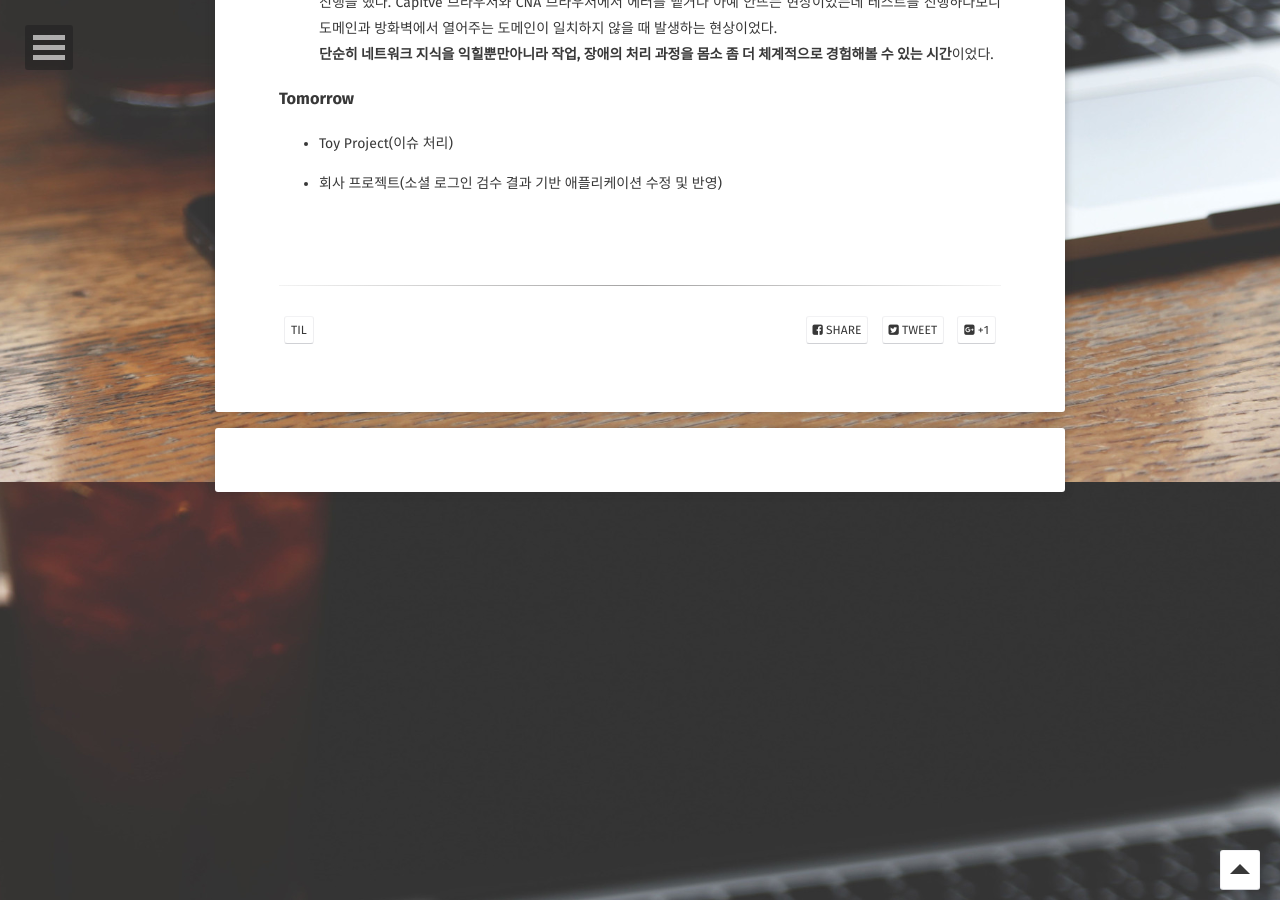
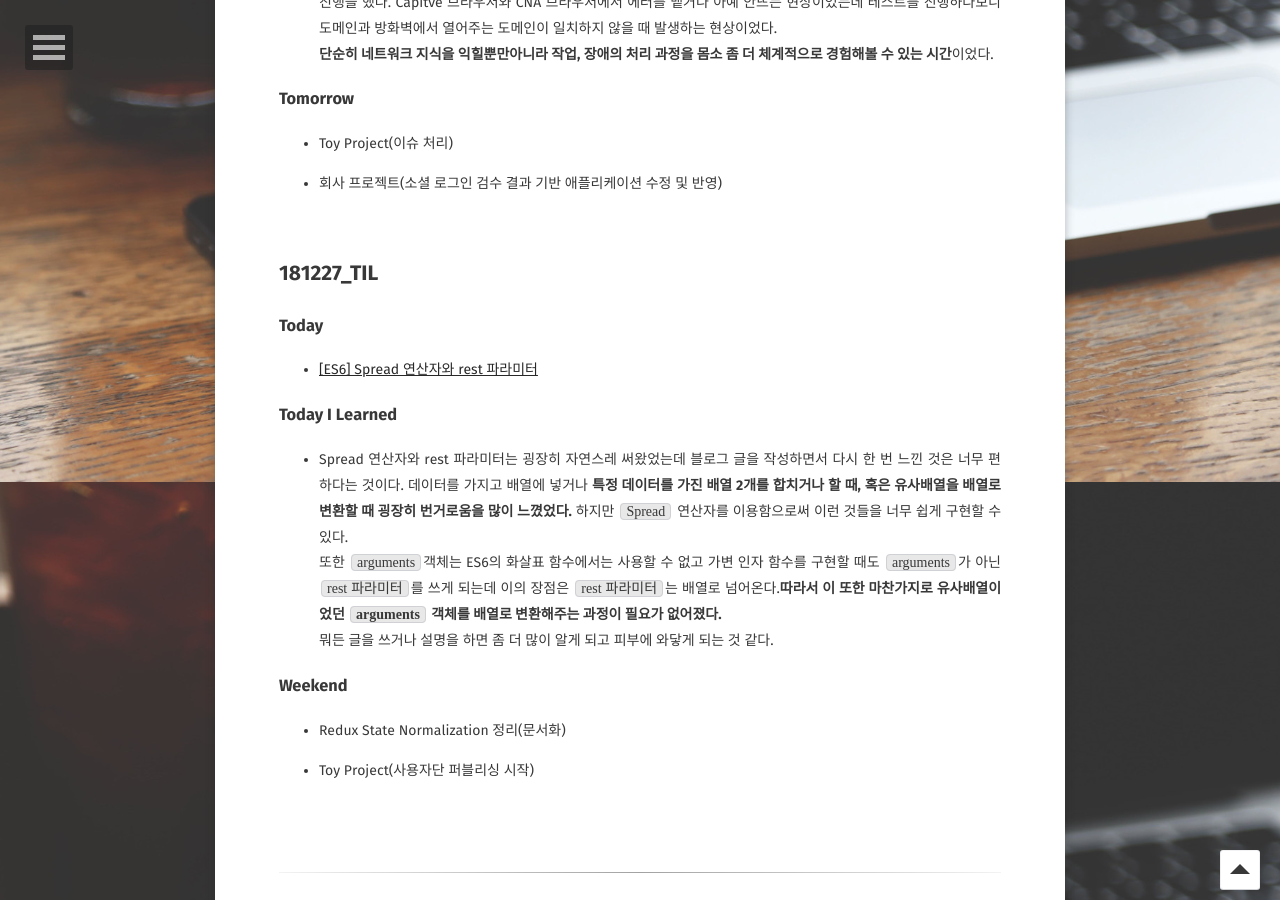
Before and after one commit to BKJang/DEVLOG, a Jekyll site: the page built from _posts/TIL/2018-12-24-TIL181224.md, in a window 1280 px wide and 900 px high, scrolled down 2218 px. Built offline with Jekyll 4.4.1, drawn with Linux system fonts in a browser that asks for light colours; some web fonts are replaced; comment, search, counter and statistics services are not loaded; some of the changed text lies outside the part shown.

Commit message:
Update 2018-12-24-TIL181224.md(181227_TIL)

```diff
--- a/_posts/TIL/2018-12-24-TIL181224.md
+++ b/_posts/TIL/2018-12-24-TIL181224.md
@@ -68,3 +68,21 @@ feature: '/assets/img/TIL.jpg'
 - 회사 프로젝트(소셜 로그인 검수 결과 기반 애플리케이션 수정 및 반영)
 
 <br/>
+
+## 181227_TIL
+
+### Today
+
+- [[ES6] Spread 연산자와 rest 파라미터](https://bkjang.github.io/spread_rest_param/)
+
+### Today I Learned
+
+- Spread 연산자와 rest 파라미터는 굉장히 자연스레 써왔었는데 블로그 글을 작성하면서 다시 한 번 느낀 것은 너무 편하다는 것이다. 데이터를 가지고 배열에 넣거나 **특정 데이터를 가진 배열 2개를 합치거나 할 때, 혹은 유사배열을 배열로 변환할 때 굉장히 번거로움을 많이 느꼈었다.** 하지만 `Spread` 연산자를 이용함으로써 이런 것들을 너무 쉽게 구현할 수 있다. <br/>또한 `arguments`객체는 ES6의 화살표 함수에서는 사용할 수 없고 가변 인자 함수를 구현할 때도 `arguments`가 아닌 `rest 파라미터`를 쓰게 되는데 이의 장점은 `rest 파라미터`는 배열로 넘어온다.**따라서 이 또한 마찬가지로 유사배열이었던 `arguments` 객체를 배열로 변환해주는 과정이 필요가 없어졌다.** <br/>뭐든 글을 쓰거나 설명을 하면 좀 더 많이 알게 되고 피부에 와닿게 되는 것 같다.
+
+### Weekend
+
+- Redux State Normalization 정리(문서화)
+
+- Toy Project(사용자단 퍼블리싱 시작)
+
+<br/>
```
